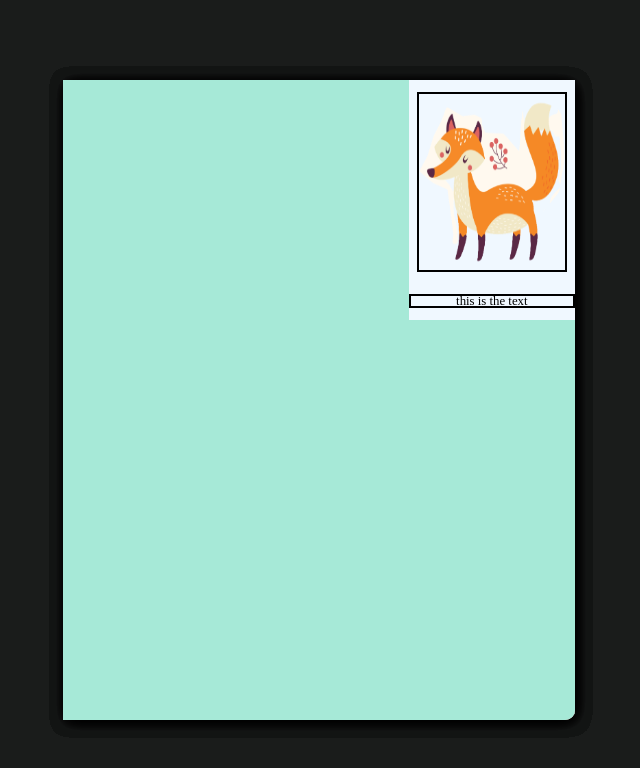
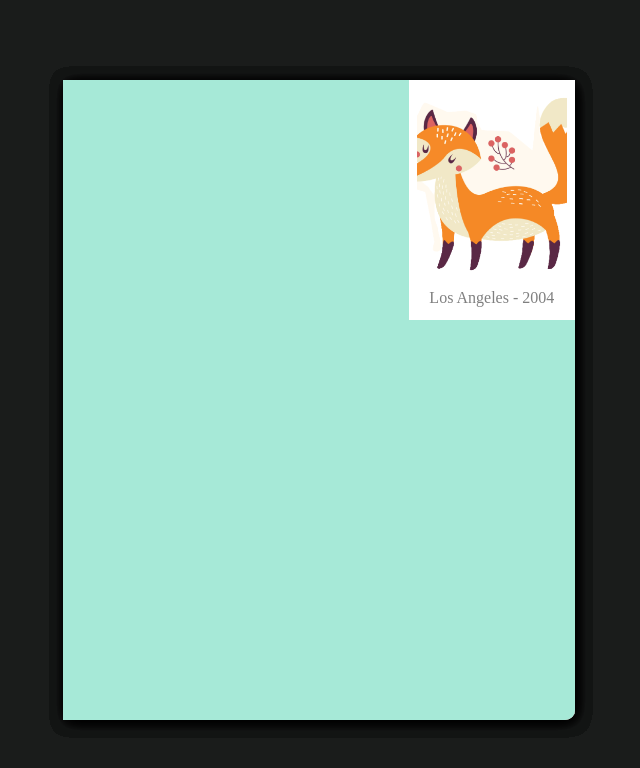
Before and after one commit to JMBFLY/booktest, a plain HTML site: page index.html in a window 1280 px wide. Shown: the whole page, without its empty margins (321-961 px from the left). Drawn offline with Linux system fonts and the light colour scheme.

Commit message:
polaroid html 방식에서 css 방식으로 변경

```diff
--- a/index.html
+++ b/index.html
@@ -91,11 +91,7 @@
                 <figure class="front" id="cover">
                 </figure>
             </div>
-            <div class="polaroid">
-                <figure class="cover">
-                    <img src="./img/0_down.png" alt="" class="photo lpi">
-                    <figcaption class="lpt">this is the text</figcaption>
-                </figure>
+            <div class="polaroid" style="--image: url('./img/0_down.png'); --caption: 'Los Angeles - 2004'">
             </div>
         </div>
     </div>
--- a/style.css
+++ b/style.css
@@ -131,32 +131,27 @@ body {
     top: 0px;
     right: 0px;
     z-index: 10;
+    background-color: white;
 }
 
-.cover {
-    width: 100%;
-    height: 100%;
-    position: relative;
-    background-color: aliceblue;
+.polaroid:before {
+    content: "";
+    display: block;
+    width: 90%;
+    height: 80%;
+    margin: 5%;
+    background: var(--image) center center no-repeat;
+    background-size: cover;
+    box-shadow: inset 0 0 5px rgba(#222, .35);
+    border-radius: 2px;
 }
 
-.photo {
-    width: 100%;
-    height: 100%;
+.polaroid:after {
     display: block;
-    position: absolute;
-    top: 5%;
-    left: 5%;
-    border: 2px solid black;
-    margin-bottom: 10px;
+    content: var(--caption);
+    font-weight: 500;
+    color: #555;
+    font-size: 2vmin;
+    opacity: .75;
+    text-align: center;
 }
-
-.lpt {
-    width: 100%;
-    right: 0px;
-    position: absolute;
-    bottom: 5%;
-    border: 2px solid black;
-    line-height: 10px;
-    font-size: 1vw;
-}
```
